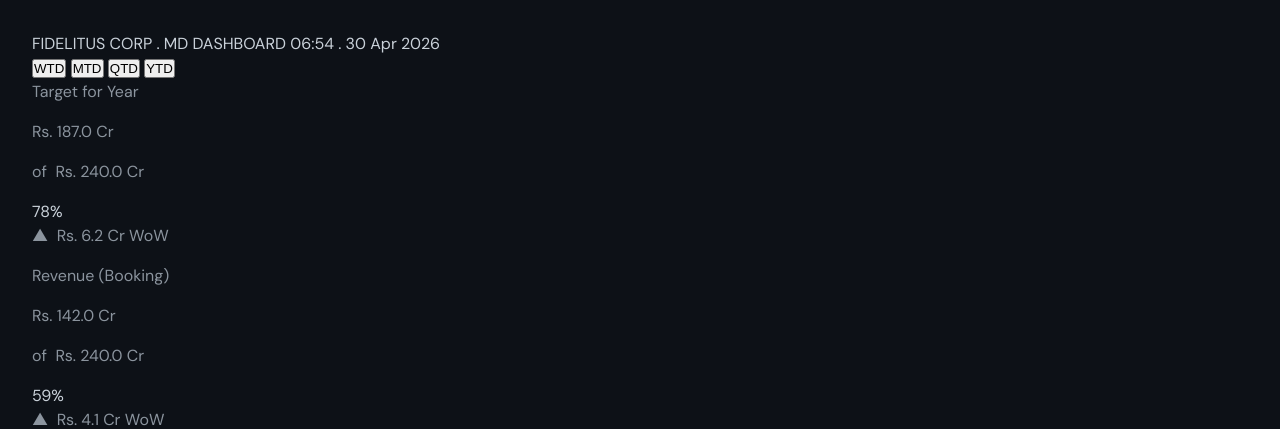
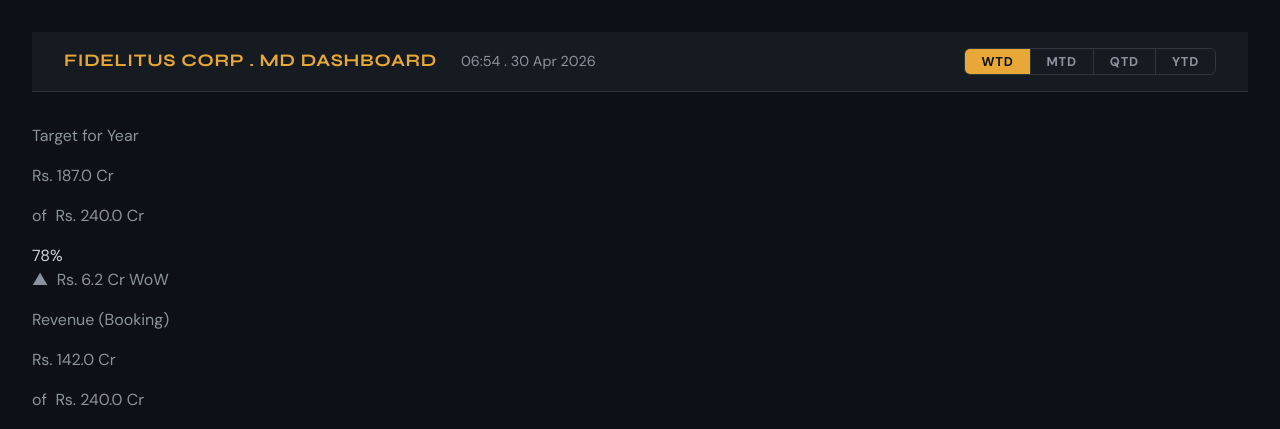
Before and after one commit to katharguppe/mddb, a FastAPI app: page / in a window 1280 px wide. Shown: the top 429 px of the page. Run offline with FastAPI, Linux system fonts and the light colour scheme.

Commit message:
[TASK-002] style: add header bar and time-filter toggle CSS

```diff
--- a/app/static/style.css
+++ b/app/static/style.css
@@ -159,3 +159,78 @@ p {
         font-size: 1.5rem;
     }
 }
+
+/* ═══════════════════════════════════════════
+   SECTION A — Header Bar
+   ═══════════════════════════════════════════ */
+
+.header-bar {
+    display: flex;
+    align-items: center;
+    justify-content: space-between;
+    padding: var(--spacing-md) var(--spacing-xl);
+    background-color: var(--color-bg-surface);
+    border-bottom: 1px solid var(--color-border);
+    margin-bottom: var(--spacing-xl);
+    gap: var(--spacing-md);
+}
+
+.header-left {
+    display: flex;
+    align-items: center;
+    gap: var(--spacing-lg);
+}
+
+.header-brand {
+    font-family: var(--font-heading);
+    font-size: 1.1rem;
+    font-weight: 700;
+    color: var(--color-accent);
+    letter-spacing: 0.04em;
+    white-space: nowrap;
+}
+
+.header-clock {
+    font-family: var(--font-body);
+    font-size: 0.9rem;
+    color: var(--color-text-secondary);
+    white-space: nowrap;
+}
+
+/* ── Time-filter toggle ── */
+.time-filter {
+    display: flex;
+    gap: 0;
+    border: 1px solid var(--color-border);
+    border-radius: 6px;
+    overflow: hidden;
+}
+
+.tf-btn {
+    background: none;
+    border: none;
+    border-left: 1px solid var(--color-border);
+    color: var(--color-text-secondary);
+    font-family: var(--font-body);
+    font-size: 0.8rem;
+    font-weight: 600;
+    letter-spacing: 0.06em;
+    padding: var(--spacing-xs) var(--spacing-md);
+    cursor: pointer;
+    transition: background-color 0.15s, color 0.15s;
+    white-space: nowrap;
+}
+
+.tf-btn:first-child {
+    border-left: none;
+}
+
+.tf-btn:hover:not(.tf-active) {
+    background-color: rgba(232, 168, 56, 0.08);
+    color: var(--color-text-primary);
+}
+
+.tf-btn.tf-active {
+    background-color: var(--color-accent);
+    color: #0d1117;
+}
```
